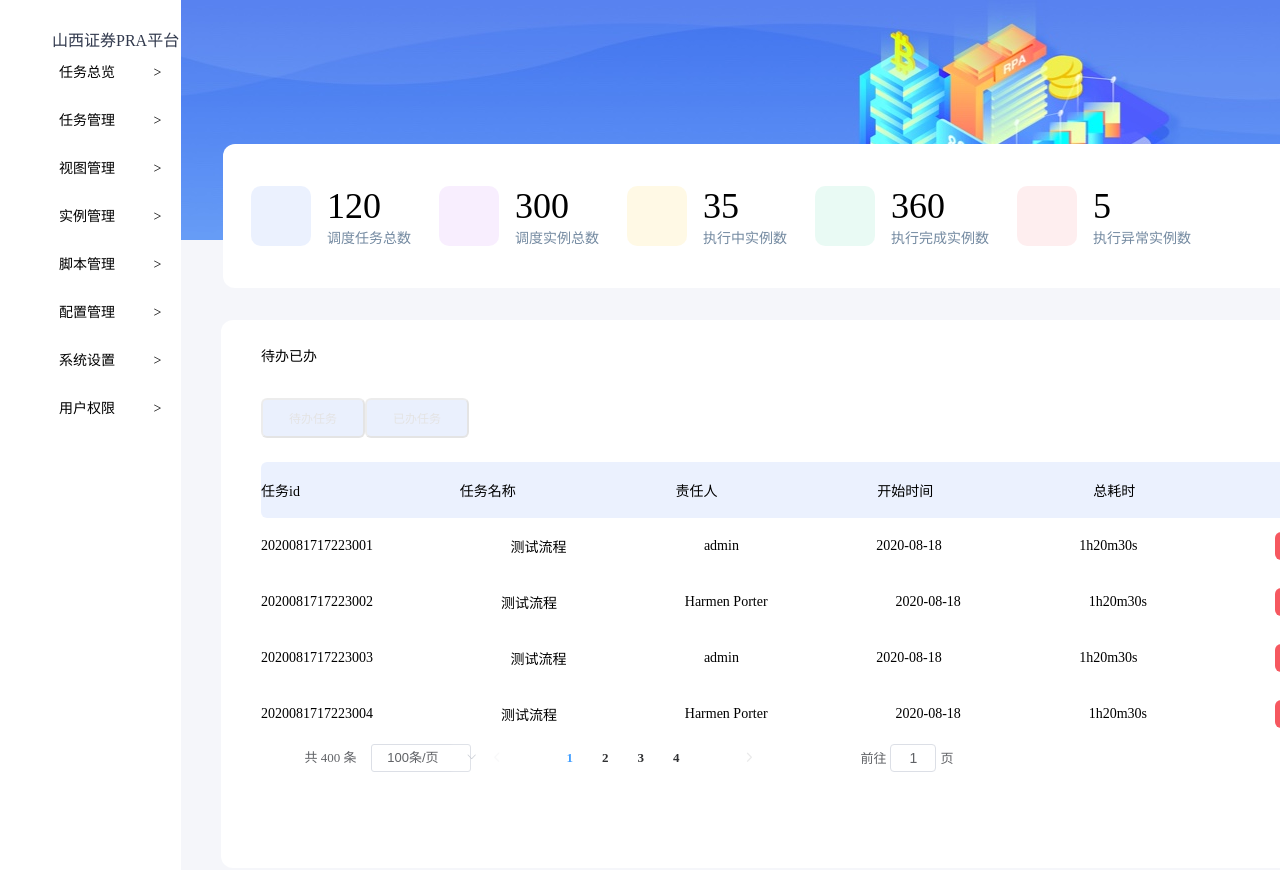
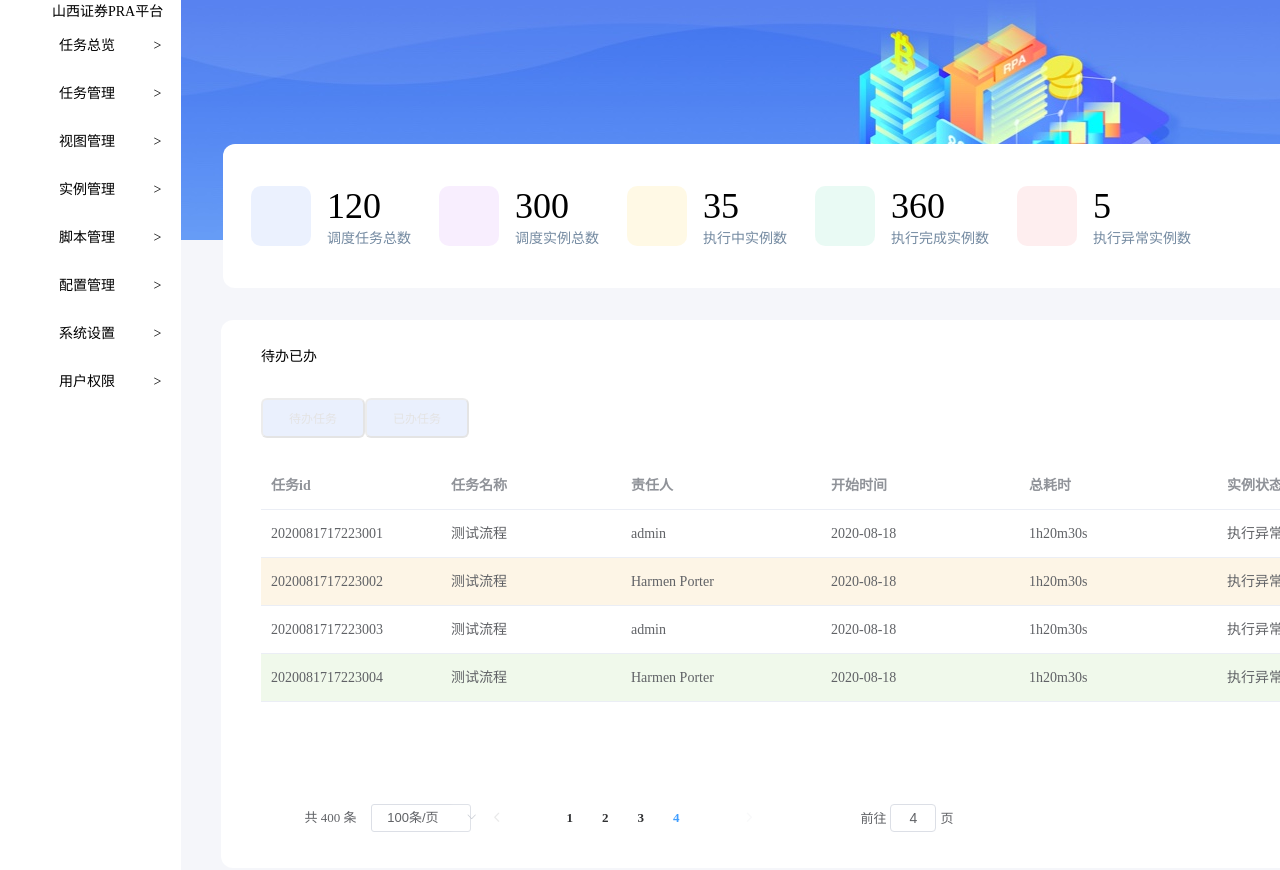
Before and after one commit to 1220x/vue-front-test, a Vue app: page /#/missionOverview in a window 1280 px wide. Shown: the top 870 px of the page. Built offline with nearby package versions, Linux system fonts and the light colour scheme.

Commit message:
新增组件table，page

```diff
--- a/src/views/missionOverview.vue
+++ b/src/views/missionOverview.vue
@@ -1,7 +1,7 @@
 <template>
         <div class="flex-row">
         <div class="left-content" style="width: 206px;">
-            <div class="left-top" style="margin-top:27px;font-family:PingFangSC-Medium;font-size:16px;color:#31394D">
+            <div class="left-top">
                 山西证券PRA平台
             </div>
             <div class="nav flex-column" style="background-color: #ffffff;">
@@ -67,7 +67,53 @@
                     <button type="button">待办任务</button>
                     <button type="button">已办任务</button>
                 </div>
-                <div class="data flex-row" style="background: rgba(64,114,238,0.10);
+                <div>
+                    <el-table
+                        :data="tableData"
+                        style="width: 100%"
+                        :row-class-name="tableRowClassName">
+                        <el-table-column
+                        prop="id"
+                        label="任务id"
+                        width="180">
+                        </el-table-column>
+                        <el-table-column
+                        prop="name"
+                        label="任务名称"
+                        width="180">
+                        </el-table-column>
+                        <el-table-column
+                        prop="resperson"
+                        label="责任人">
+                        </el-table-column>
+                        <el-table-column
+                        prop="time"
+                        label="开始时间">
+                        </el-table-column>
+                        <el-table-column
+                        prop="spend"
+                        label="总耗时">
+                        </el-table-column>
+                        <el-table-column
+                        prop="sta"
+                        label="实例状态">
+                        </el-table-column>
+                    </el-table>
+                </div>
+                <!-- 分页 -->
+
+                <div class="block" style="margin-top:100px">
+                    <el-pagination
+                    @size-change="handleSizeChange"
+                    @current-change="handleCurrentChange"
+                    :current-page="currentPage"
+                    :page-sizes="[100, 200, 300, 400]"
+                    :page-size="100"
+                    layout="total, sizes, prev, pager, next, jumper"
+                    :total="400">
+                    </el-pagination>
+                </div>
+                <!-- <div class="data flex-row" style="background: rgba(64,114,238,0.10);
                 border-radius: 6px;justify-content: space-between;">
                     <div>任务id</div>
                     <div>任务名称</div>
@@ -83,24 +129,10 @@
                   <div>{{ item.resperson }}</div>
                   <div>{{ item.time }}</div>
                   <div>{{ item.spend }}</div>
-                  <div style="width:76px;height:28px;line-height:28px;text-align:center;background-color:#F65860;border-radius:6px">
-                      <p style="color:#F65860;">{{ item.sta }}</p>
+                  <div style="width:76px;height:28px;line-height:28px;text-align:center;background-color:#F65860;opacity: 10%;border-radius:6px">
+                      {{ item.sta }}
                   </div>
-                </div>
-                <div class="page">
-                    <div class="block">
-
-                        <el-pagination
-                        @size-change="handleSizeChange"
-                        @current-change="handleCurrentChange"
-                        :current-page="currentPage"
-                        :page-sizes="[100, 200, 300, 400]"
-                        :page-size="100"
-                        layout="total, sizes, prev, pager, next, jumper"
-                        :total="400">
-                        </el-pagination>
-                    </div>
-                </div>
+                </div> -->
                 <!-- <div class="data flex-row" style="background:#F5F6FA ;
                 border-radius: 6px;justify-content: space-between;">
 
@@ -123,6 +155,14 @@ import axios from "axios";
 export default {
         name: "MissionOverview",
         methods: {
+            tableRowClassName({row, rowIndex}) {
+                if (rowIndex === 1) {
+                return 'warning-row';
+                } else if (rowIndex === 3) {
+                return 'success-row';
+                }
+                return '';
+            },
                 handleSizeChange(val) {
                     console.log(`每页 ${val} 条`);
                 },
@@ -131,34 +171,63 @@ export default {
                 }
             },
         data() {
+            // return {
+            //     tableData:[]
+            // }
             return {
-                tableData:[],
-                currentPage1: 5,
-                currentPage2: 5,
-                currentPage3: 5,
-                currentPage4: 4
+                    tableData: [{
+                    "id": "2020081717223001",
+                    "name": "测试流程",
+                    "resperson": "admin",
+                    "time": "2020-08-18",
+                    "spend": "1h20m30s",
+                    "sta": "执行异常"
+                    }, {
+                    "id": "2020081717223002",
+                    "name": "测试流程",
+                    "resperson": "Harmen Porter",
+                    "time": "2020-08-18",
+                    "spend": "1h20m30s",
+                    "sta": "执行异常"
+                    }, {
 
+                    "id": "2020081717223003",
+                    "name": "测试流程",
+                    "resperson": "admin",
+                    "time": "2020-08-18",
+                    "spend": "1h20m30s",
+                    "sta": "执行异常"
+                    }, {
+                    "id": "2020081717223004",
+                    "name": "测试流程",
+                    "resperson": "Harmen Porter",
+                    "time": "2020-08-18",
+                    "spend": "1h20m30s",
+                    "sta": "执行异常"
+                    }],
+
+                    currentPage: 4
                 }
         },
         mounted() {
-            this.getData();
+            // this.getData();
         },
-        methods: {
-            getData() {
+        // methods: {
+        //     getData() {
 
-                axios.get('http://localhost:8080/static/test.json').then(response => {
+        //         axios.get('http://localhost:8080/static/test.json').then(response => {
 
-                    console.log(response.data);
+        //             console.log(response.data);
 
-                    this.tableData = response.data;
+        //             this.tableData = response.data;
 
-                    console.log(this.tableData.data);
+        //             console.log(this.tableData.data);
 
-                }, response => {
-                    console.log("error");
-                });
-            }
-        }
+        //         }, response => {
+        //             console.log("error");
+        //         });
+        //     }
+        // }
     }
 
 
@@ -273,4 +342,12 @@ button {
     width: 1090px;
     height: 56px;
 }
+
+.el-table .warning-row {
+    background: oldlace;
+  }
+
+  .el-table .success-row {
+    background: #f0f9eb;
+  }
 </style>
```
Lines whose indentation alone changed are shown as unchanged.
